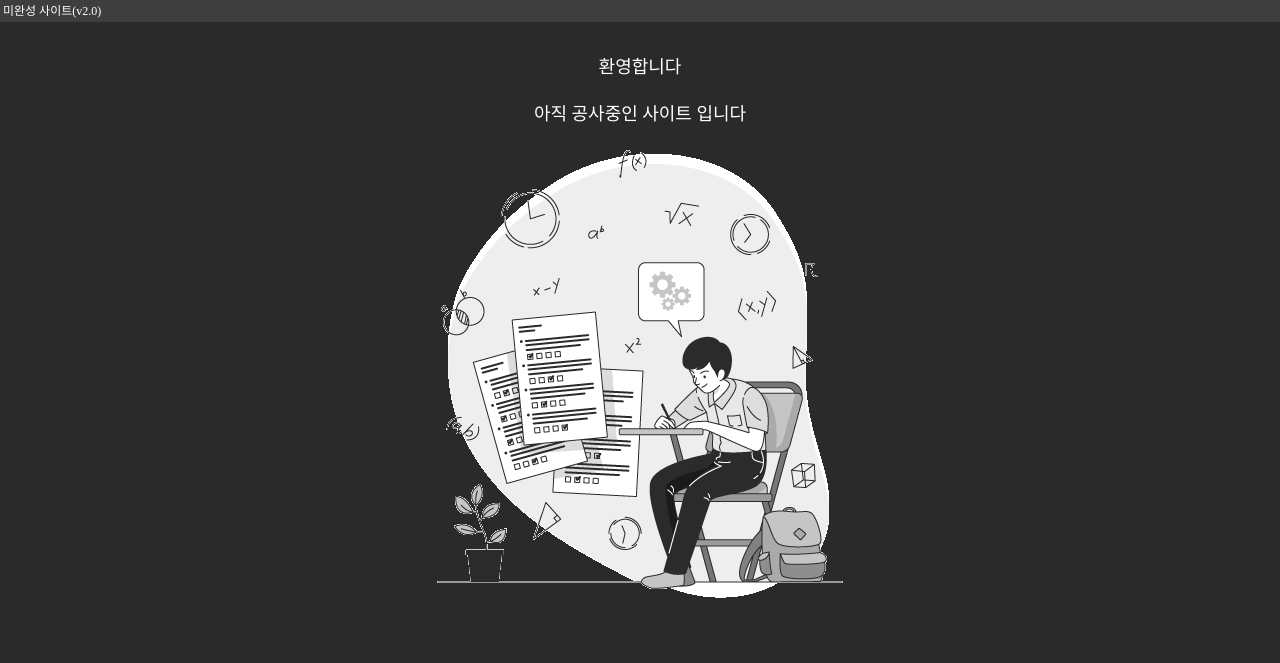
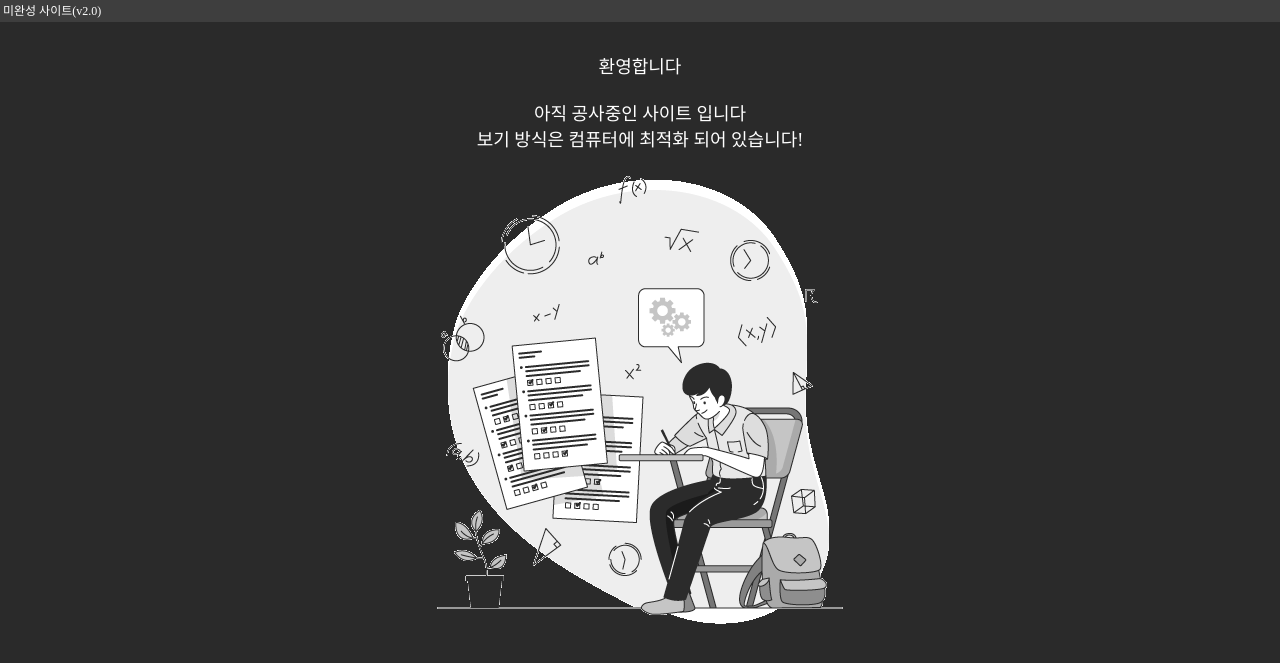
Before and after one commit to usb99/first, a plain HTML site: page index.html in a window 1280 px wide. Shown: the part 71-734 px from the top of the page. Drawn offline with nearby package versions, Linux system fonts and the light colour scheme; a web font is replaced by a local one.

Commit message:
Update index.html

```diff
--- a/index.html
+++ b/index.html
@@ -34,6 +34,7 @@
 		<div id="article">
 			환영합니다<br><br>
 			아직 공사중인 사이트 입니다<br>
+			보기 방식은 컴퓨터에 최적화 되어 있습니다!<br>
 			<img src="img/main-article-img.png" alt="사진을 불러올 수 없음">
 		</div>
 	</body>
```
